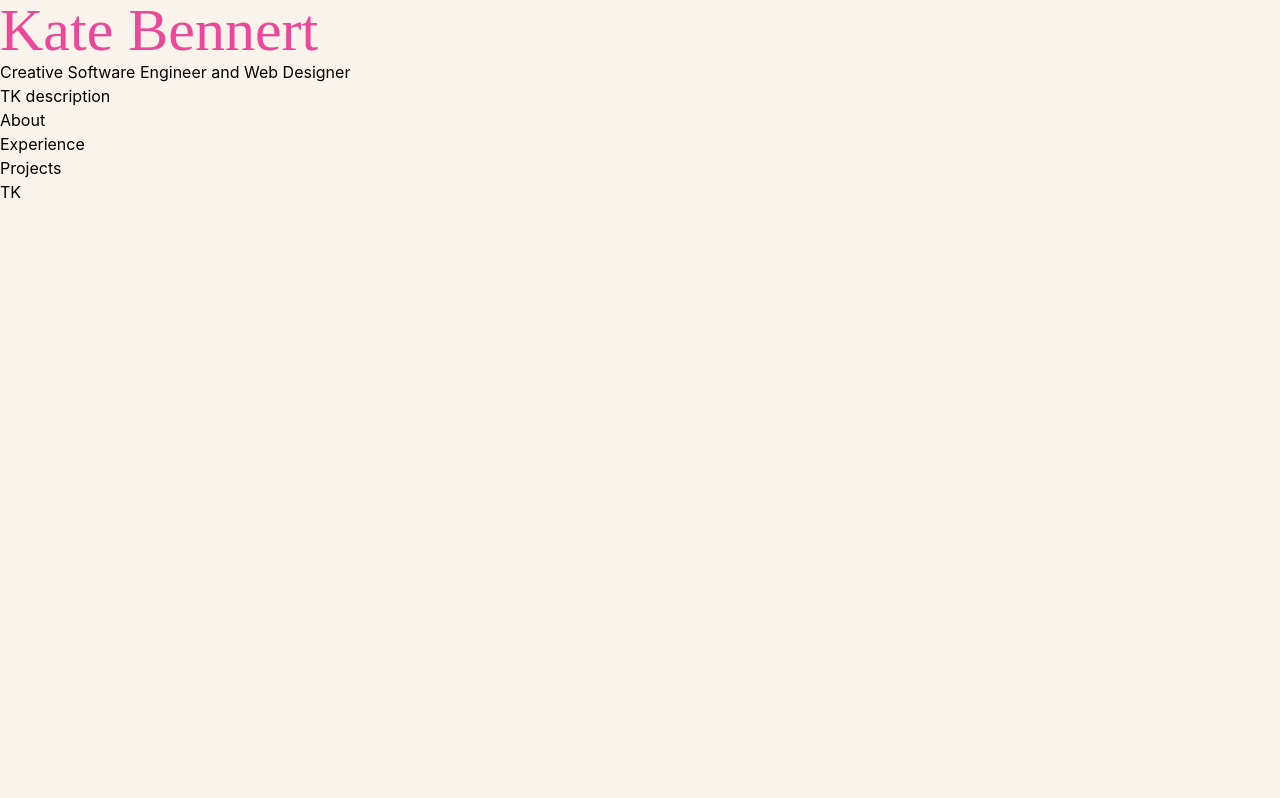
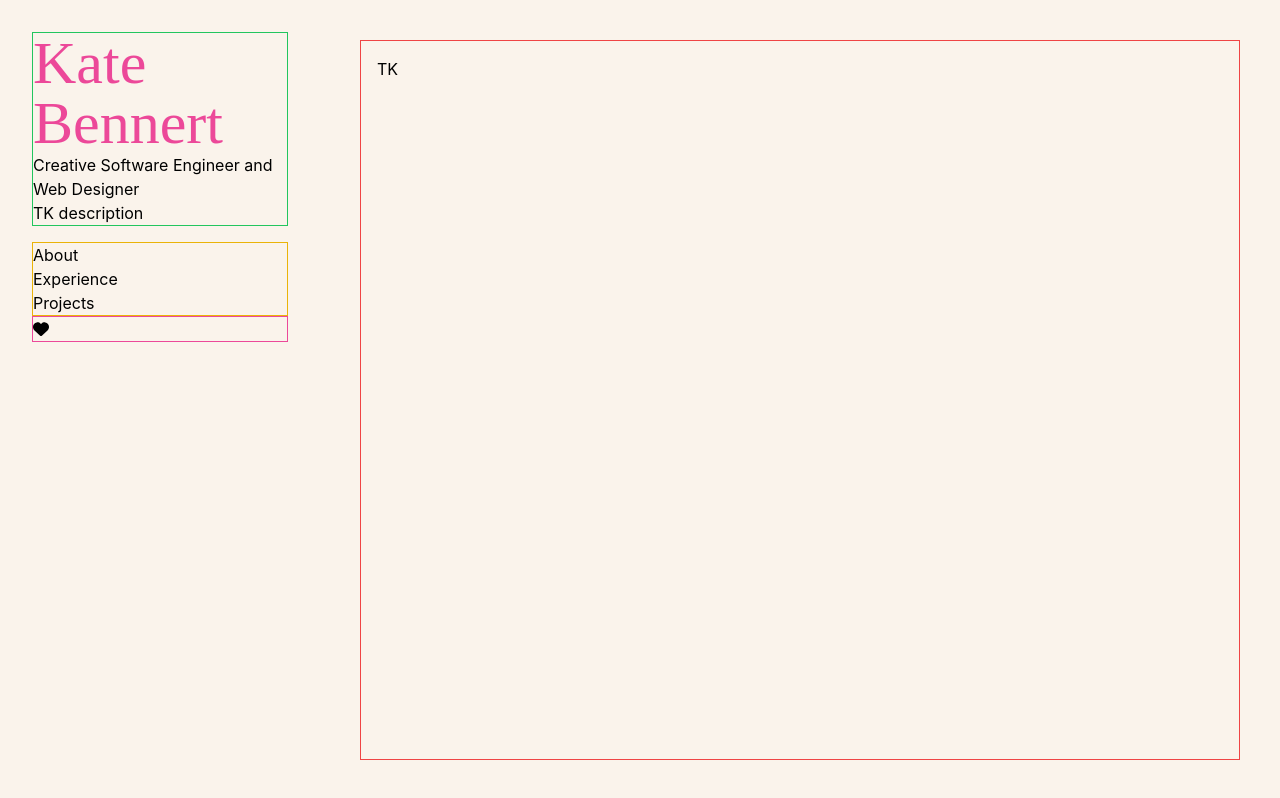
Before and after one commit to katebennert/chicken-nuggies, a React (Create React App) app: page / in a window 1280 px wide. Built offline with nearby package versions, Linux system fonts and the light colour scheme.

Commit message:
Add Font Awesome library

```diff
--- a/package.json
+++ b/package.json
@@ -3,6 +3,8 @@
   "version": "0.1.0",
   "private": true,
   "dependencies": {
+    "@fortawesome/free-solid-svg-icons": "^6.4.2",
+    "@fortawesome/react-fontawesome": "^0.2.0",
     "@testing-library/jest-dom": "^5.17.0",
     "@testing-library/react": "^13.4.0",
     "@testing-library/user-event": "^13.5.0",
--- a/src/App.js
+++ b/src/App.js
@@ -1,15 +1,31 @@
 import Home from "./Home";
 import Nav from "./Nav";
 import Scroll from "./Scroll";
+import { FontAwesomeIcon } from '@fortawesome/react-fontawesome';
+import { faHeart } from '@fortawesome/free-solid-svg-icons';
+
 
 function App() {
   return (
-    <div className="font-inter bg-bgBeige min-h-screen">
-      <Home />
-      <Nav />
-      <Scroll />
+    <div className="font-inter bg-bgBeige min-h-screen flex flex-col lg:flex-row"> {/* APP */}
+      <div className="flex-shrink-0 w-full lg:w-1/4 p-4 order-1 p-4 md:p-8"> {/* LEFT SIDE */}
+        <div className="border border-green-500 mb-4"> {/* HOME */}
+          <Home />
+        </div>
+        <div className="border border-yellow-500"> {/* NAV */}
+          <Nav />
+        </div>
+        <div className="border border-pink-500">
+        <FontAwesomeIcon icon={faHeart} />
+
+        </div>
+      </div>
+      <div className="border border-red-500 flex-grow p-4 order-2 m-4 lg:m-10"> {/* RIGHT SIDE */}
+        <Scroll />
+      </div>
     </div>
   );
+
 }
 
 export default App;
--- a/src/Home.js
+++ b/src/Home.js
@@ -1,7 +1,7 @@
 function Home() {
     return (
         <div className="">
-            <h1 className="font-limelight text-pink-500 text-6xl">Kate Bennert</h1>
+            <h1 className="font-limelight text-pink-500 text-4xl xl:text-6xl ">Kate Bennert</h1>
             <h2>Creative Software Engineer and Web Designer</h2>
             <h3>TK description</h3>
         </div>
```
Also changed, not shown: 1 other file (tests, documents, lock files or other folders).
